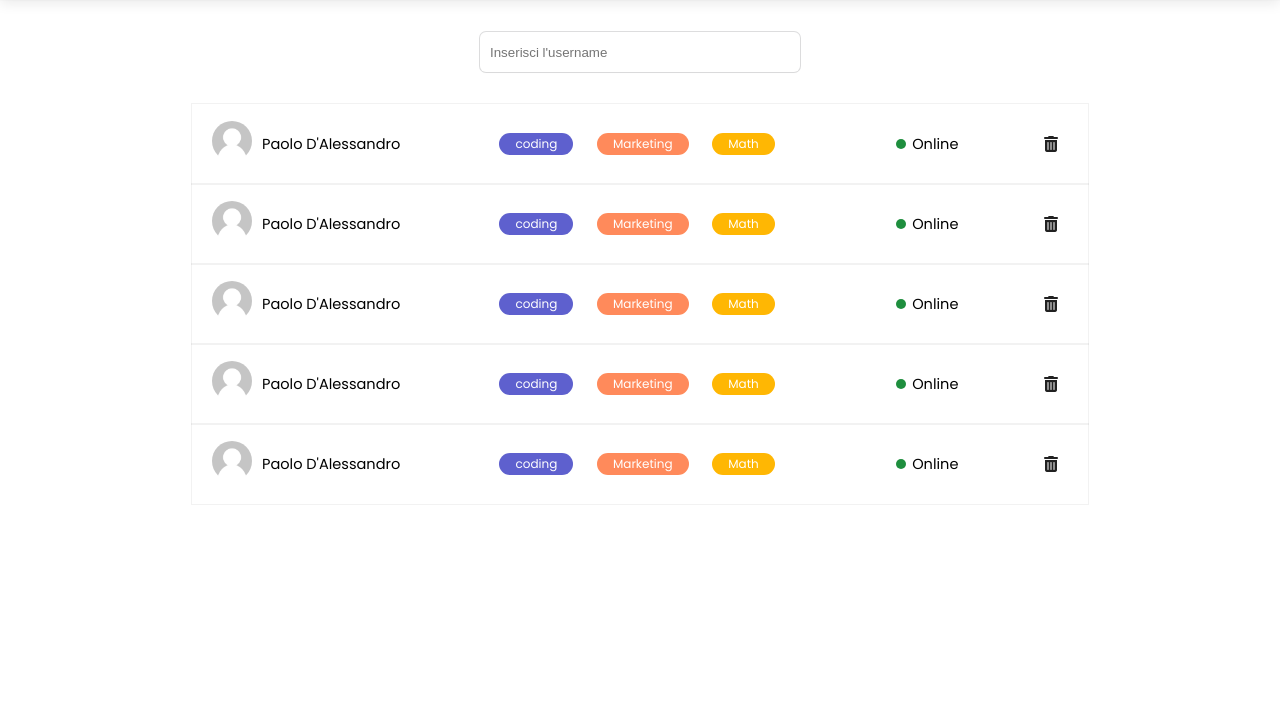
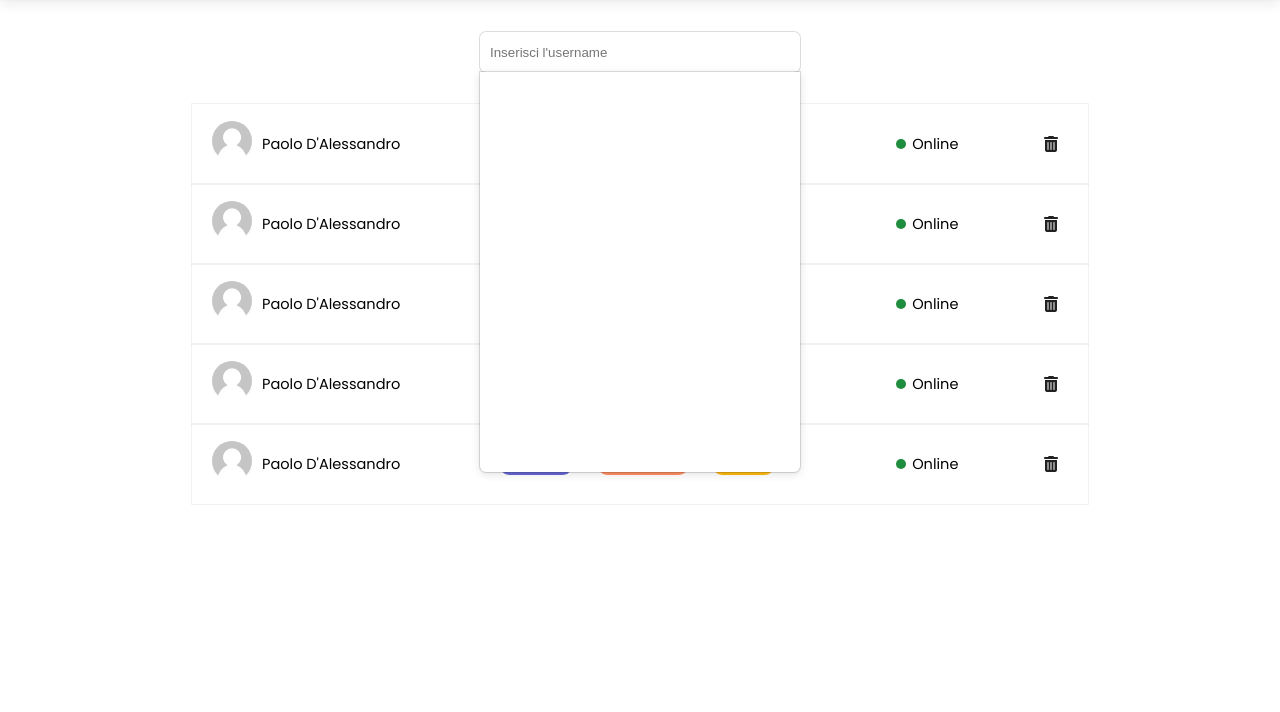
Before and after one commit to PaoloDAlessandro/socialyze, a PHP site: page /account/friends/ in a window 1280 px wide. Shown: the part 70-782 px from the top of the page. Run offline with PHP 8.4, Linux system fonts and the light colour scheme; some libraries are stand-ins or nearby versions.

Commit message:
adding "add" feature to friends section

```diff
--- a/account/friends/index.css
+++ b/account/friends/index.css
@@ -23,6 +23,16 @@
   width: 33%;
   height: 80px;
   float: left;
+}
+
+.friends-result {
+  height: 400px;
+  width: 25%;
+  background-color: #FFFFFF;
+  position: fixed;
+  box-shadow: rgba(99, 99, 99, 0.2) 0px 2px 8px 0px, rgba(0, 0, 0, 0.02) 0px 1px 3px 0px, rgba(27, 31, 35, 0.15) 0px 0px 0px 1px;
+  border-bottom-left-radius: 6px;
+  border-bottom-right-radius: 6px;
 }
 
 .friend-info {
@@ -107,6 +117,11 @@
   color: #414141;
 }
 
+.search-box input:focus {
+  border-bottom-left-radius: 0;
+  border-bottom-right-radius: 0;
+}
+
 .fa-trash-can:hover {
   color: #c91b0e;
 }
--- a/account/friends/index.php
+++ b/account/friends/index.php
@@ -57,6 +57,9 @@
 
     <div class="search-box">
       <input type="text" name="" value="" placeholder="Inserisci l'username" oninput="search(this)">
+      <div class="friends-result">
+
+      </div>
     </div>
 
     <div class="friends-container">
@@ -199,9 +202,9 @@
           url: 'searchUsers.php',
           data: {username: input.value},
           success: function(content){
-            console.log(content);
             var result = JSON.parse(content);
             console.log(result);
+            console.log(result[1][0]);
           }
         })
       }
--- a/account/friends/searchUsers.php
+++ b/account/friends/searchUsers.php
@@ -6,8 +6,7 @@
   $result = $con->query($sql);
   $array[] = array();
   while($row = mysqli_fetch_assoc($result)){
-        $array["username"] = $row['username'];
-        $array["avatar_username"] = $row['avatar_name'];
+      array_push($array,array($row['username'], $row['avatar_name']));
   }
 
   echo json_encode($array);
--- a/index.css
+++ b/index.css
@@ -120,11 +120,15 @@ nav a:hover ~ .navHoverEffect {
   height: auto;
   border: 1px solid rgba(221, 221, 221, 0.6);
   border-radius: 12px;
-  box-shadow: rgb(0 0 0 / 12%) 0px 6px 16px;
+  box-shadow: rgb(0 0 0 / 12%) 0px 6px 16px, rgba(0, 0, 0, 0.1) 0px 0px 1px 0px, rgba(0, 0, 0, 0.1) 0px 0px 1px 0px;;
   margin: 0 14px;
   margin-bottom: 60px;
   padding-bottom: 4vh;
   background-color: white !important;
+  transition: .5s;
+}
+.card:hover {
+  box-shadow: rgb(17 12 46 / 15%) 0px 9px 40px 0px;
 }
 
 .card-button {
```
